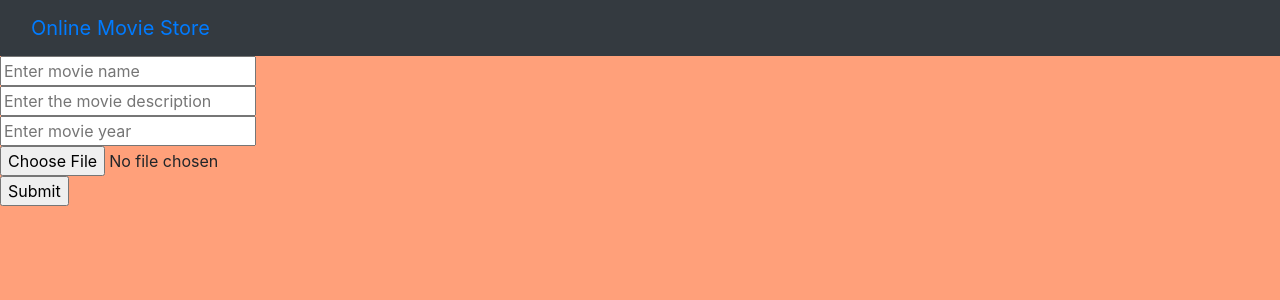
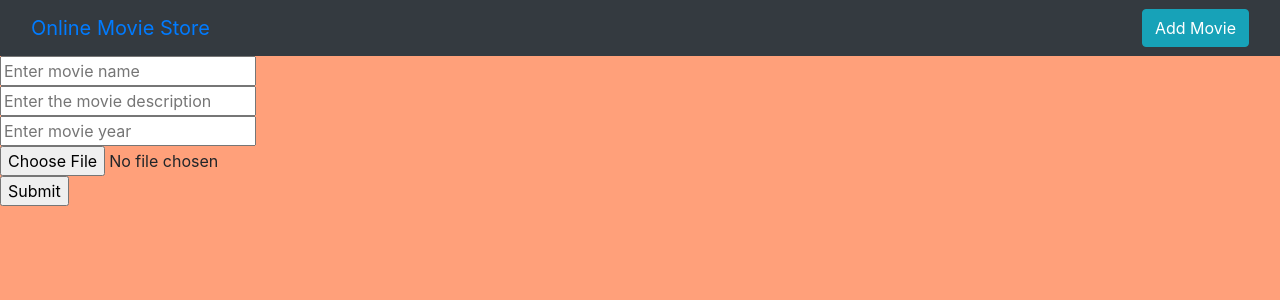
Before and after one commit to shibinaa/MovieProject, a Django app: page /add/ in a window 1280 px wide. Shown: the top 300 px of the page. Run offline with Django 3.2, Linux system fonts and the light colour scheme.

Commit message:
Update base.html

```diff
--- a/movieproject/Templates/base.html
+++ b/movieproject/Templates/base.html
@@ -13,6 +13,7 @@
     <a class="navbar-brand" href="#">
       Online Movie Store
     </a>
+      <a href="{% url 'movie_app:add_movie' %}" class="btn btn-info">Add Movie</a>
   </div>
 </nav>
 {% block body %}
```
